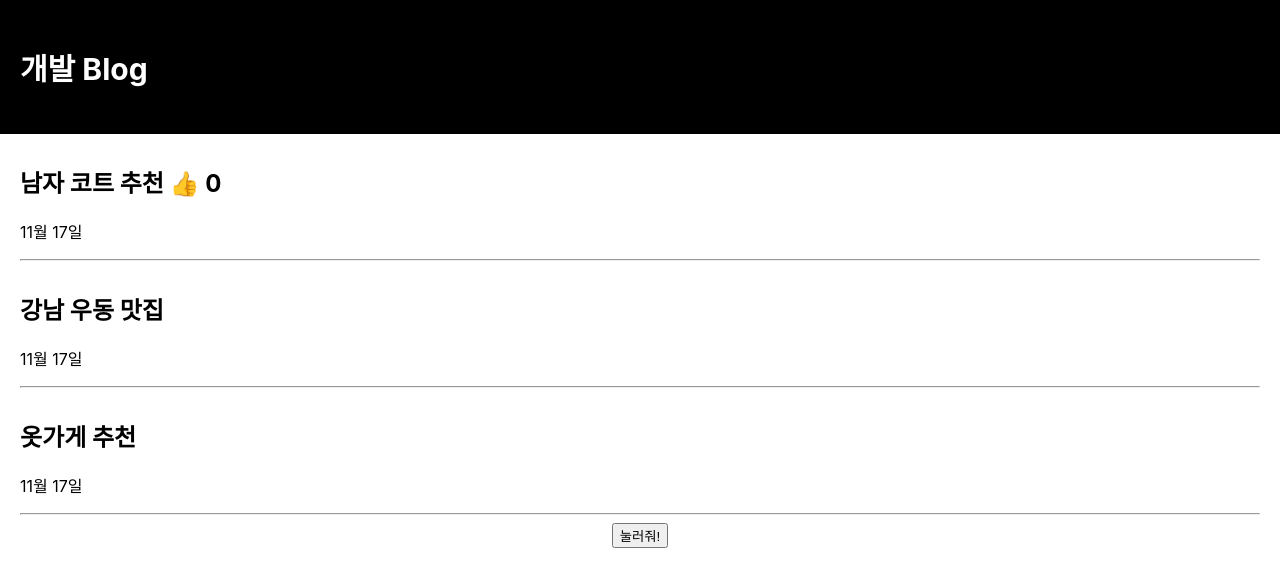
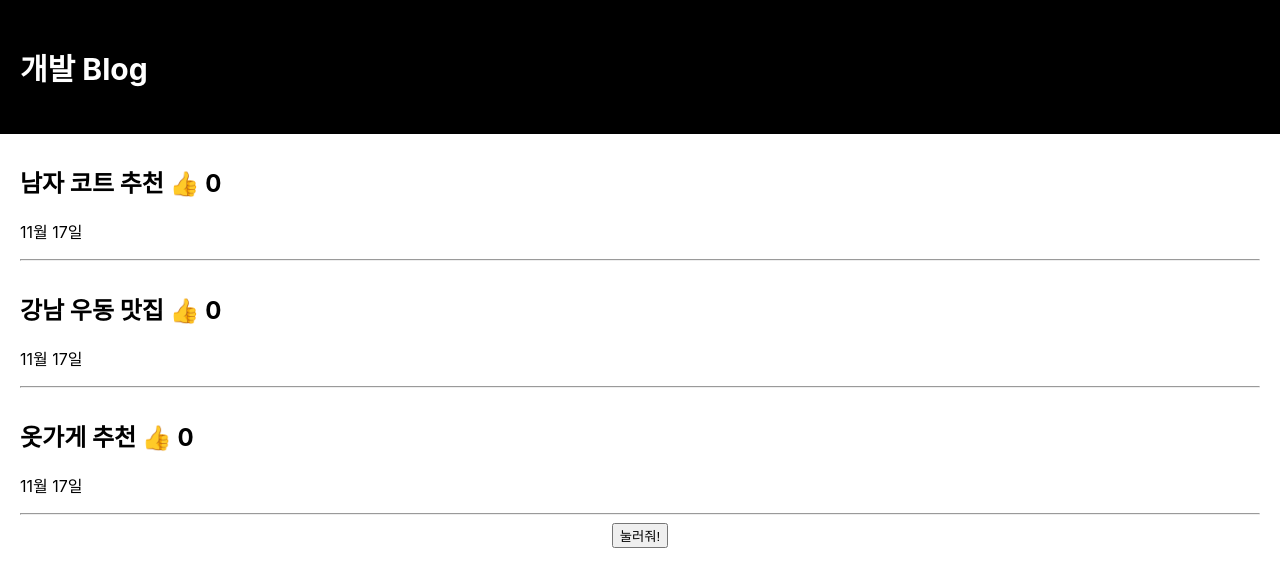
Before and after one commit to Hyun-h/react_blog, a React (Create React App) app: page / in a window 1280 px wide. Shown: the top 586 px of the page. Built offline with nearby package versions, Linux system fonts and the light colour scheme.

Commit message:
map 함수

```diff
--- a/src/App.js
+++ b/src/App.js
@@ -37,9 +37,11 @@ function App() {
       {/* <button onClick={순서대로정렬}>클릭!</button> */}
       <section className="list_wrap">
         <article className="list_container">
+          {글제목.map((index) => {
+            return (
               <div className="list">
                 <h2>
-              {글제목[0]}
+                  {index}
                   <span
                     onClick={() => {
                       likeUp(like + 1);
@@ -53,16 +55,8 @@ function App() {
                 <p>11월 17일</p>
                 <hr />
               </div>
-          <div className="list">
-            <h2>{글제목[1]}</h2>
-            <p>11월 17일</p>
-            <hr />
-          </div>
-          <div className="list">
-            <h2>{글제목[2]}</h2>
-            <p>11월 17일</p>
-            <hr />
-          </div>
+            );
+          })}
         </article>
 
         <button
```
Also changed, not shown: 1 other file (tests, documents, lock files or other folders). Lines whose indentation alone changed are shown as unchanged.
